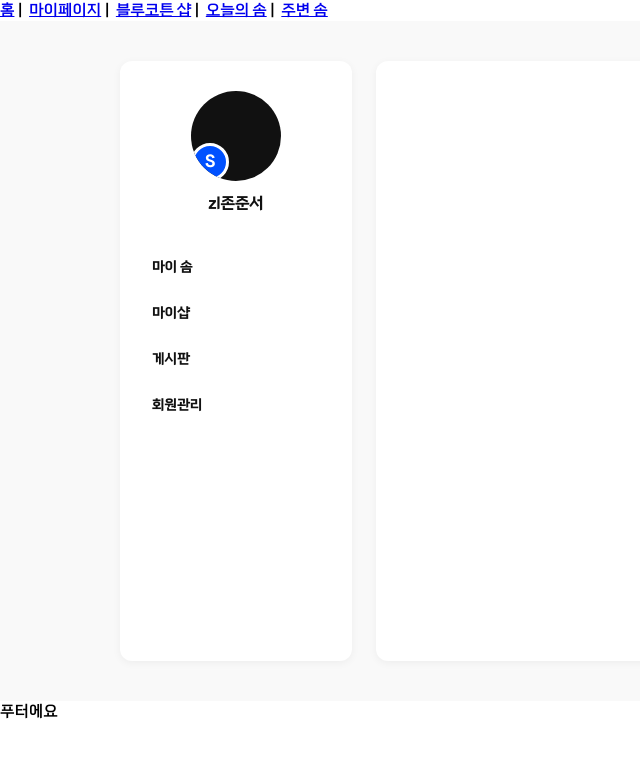
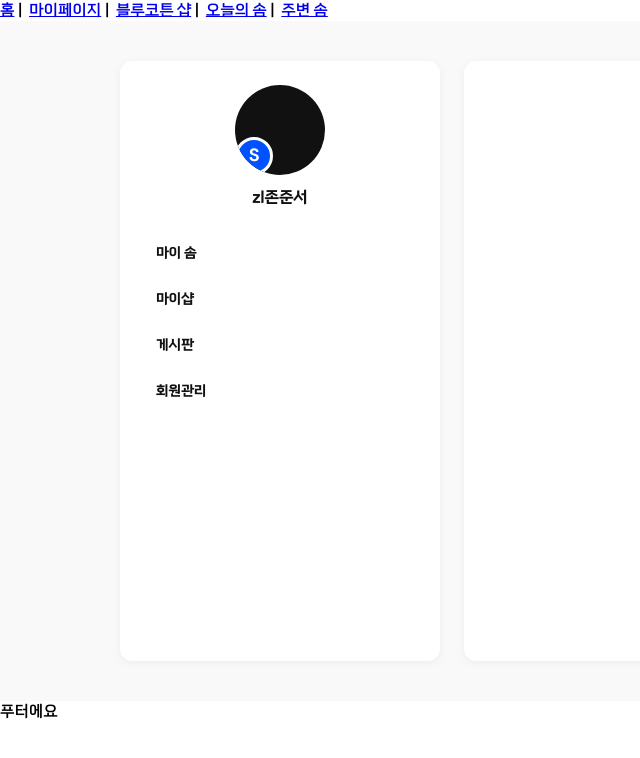
Before and after one commit to junseoch/cjs-bluecotton-react, a React (Create React App) app: page /main/my-page in a window 1280 px wide. Shown: the top 758 px of the page, without its empty margins (0-640 px from the left). Built offline with nearby package versions, Linux system fonts and the light colour scheme.

Commit message:
Reduce sidebar height

```diff
--- a/src/pages/myPage/style.js
+++ b/src/pages/myPage/style.js
@@ -12,8 +12,8 @@ export const SidebarContainer = styled.div`
   display: flex;
   flex-direction: column;
   align-items: center;
-  width: 200px;
-  padding: 30px 16px;
+  width: 280px;
+  padding: 24px 20px;
   background-color: ${({ theme }) => theme.PALLETE.white};
   border-radius: 12px;
   box-shadow: 0 2px 8px rgba(0, 0, 0, 0.05);
@@ -23,7 +23,7 @@ export const ProfileContainer = styled.div`
   display: flex;
   flex-direction: column;
   align-items: center;
-  margin-bottom: 32px;
+  margin-bottom: 24px;
 `;
 
 export const ProfileImageWrapper = styled.div`
```
